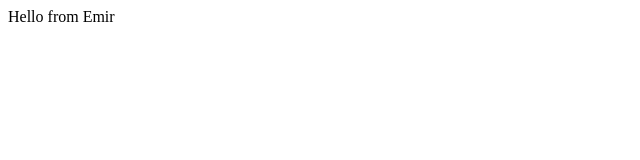
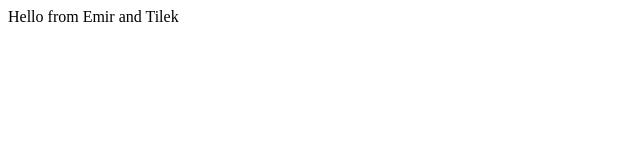
Before and after one commit to emmarrat/git-training, a plain HTML site: page index.html in a window 1280 px wide. Shown: the full height of the page, 0-640 px from the left. Drawn offline with Linux system fonts and the light colour scheme.

Commit message:
updated html

```diff
--- a/index.html
+++ b/index.html
@@ -1 +1 @@
-<div>Hello from Emir</div>
+<div>Hello from Emir and Tilek</div>
```
